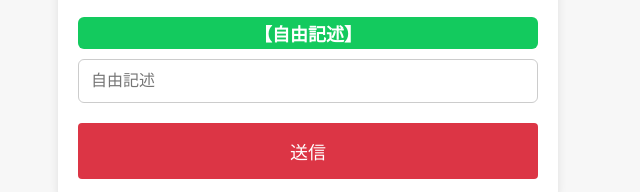
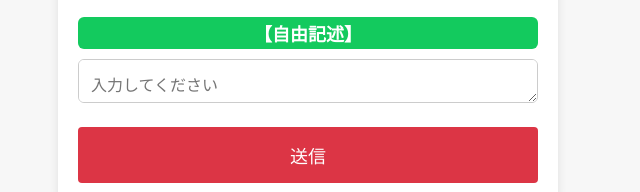
Before and after one commit to KMRa7/Polamitaka2, a plain HTML site: page index.html in a window 1280 px wide. Shown: the part 851-1043 px from the top of the page, 332-972 px from the left. Drawn offline with Linux system fonts and the light colour scheme; a script that the page names is missing.

Commit message:
Update index.html

```diff
--- a/index.html
+++ b/index.html
@@ -544,7 +544,7 @@
         </div>
 
         <div class="label">【自由記述】</div>
-        <input type="tel" id="phone" placeholder="自由記述" oninput="saveInput('phone')">
+        <textarea id="name" rows="1" placeholder="入力してください"></textarea> <!-- メッセージ入力フィールド -->
 
         <button class="submit-button" onclick="submitForm()" div id="section-message">送信</button>
     </div>
```
